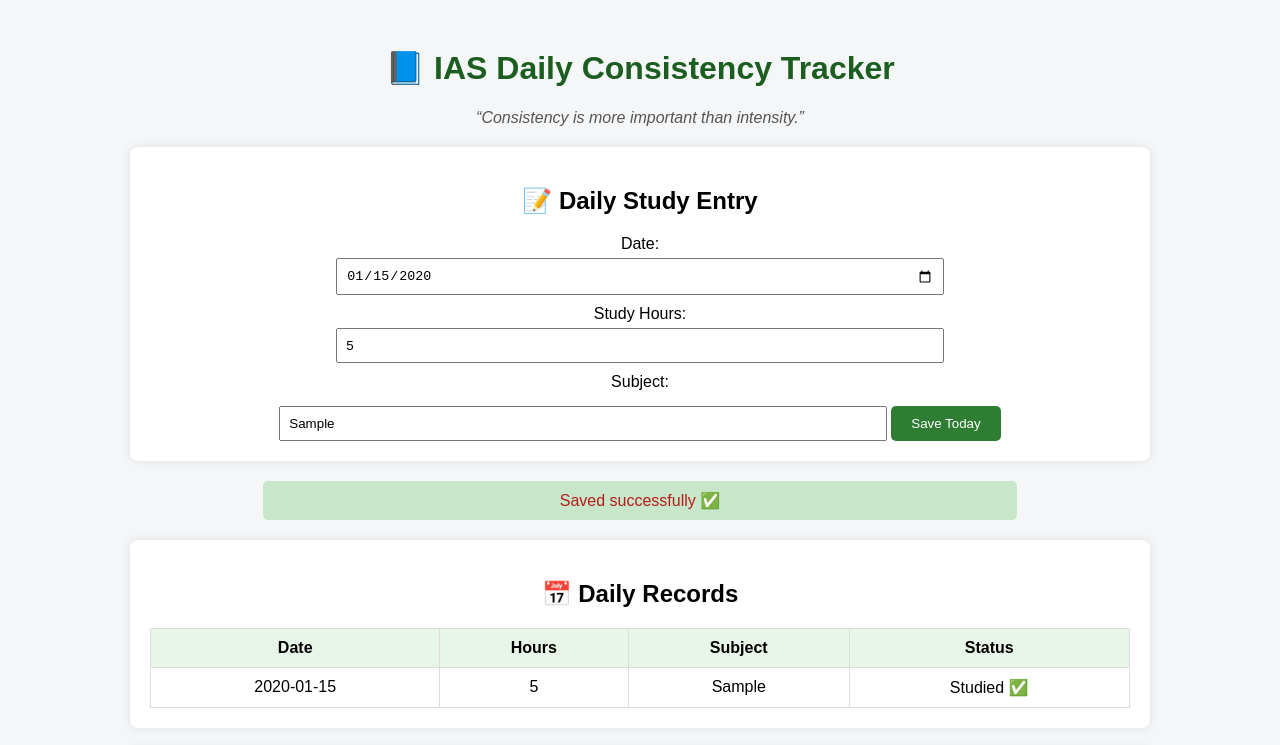
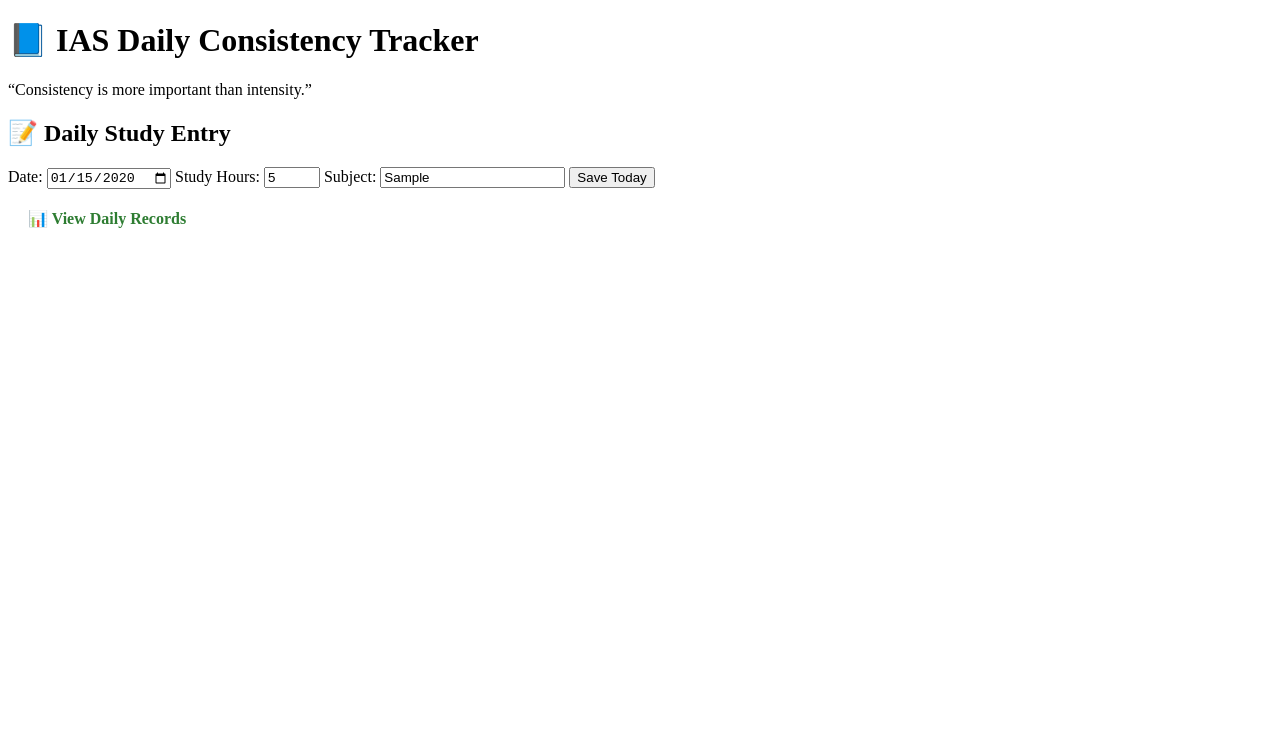
Before and after one commit to bhuvaneswari2007-ias/IAS-GOAL, a plain HTML site: page index.html in a window 1280 px wide. Both pictures are taken after typing "2020-01-15", "5", "Sample" into the empty fields and a click on the button "Save Today". Shown: the top 745 px of the page. Drawn offline with Linux system fonts and the light colour scheme.

Commit message:
modified records.html

```diff
--- a/index.html
+++ b/index.html
@@ -2,14 +2,14 @@
 <html lang="en">
 <head>
     <meta charset="UTF-8">
-    <title>IAS Daily Consistency Tracker</title>
+    <title>IAS Daily Study Entry</title>
     <link rel="stylesheet" href="style.css">
 </head>
 <body>
+
 <h1>📘 IAS Daily Consistency Tracker</h1>
 <p class="quote">“Consistency is more important than intensity.”</p>
 
-    <!-- Daily Entry Form -->
 <div class="card">
     <h2>📝 Daily Study Entry</h2>
 
@@ -25,29 +25,8 @@
     <button onclick="addEntry()">Save Today</button>
 </div>
 
-    <!-- Notification -->
-    <div id="alert" class="alert hidden"></div>
-
-    <!-- Progress Table -->
-    <div class="card">
-        <h2>📅 Daily Records</h2>
-        <table>
-            <thead>
-                <tr>
-                    <th>Date</th>
-                    <th>Hours</th>
-                    <th>Subject</th>
-                    <th>Status</th>
-                </tr>
-            </thead>
-            <tbody id="tableBody"></tbody>
-        </table>
-    </div>
-
-    <!-- Graph -->
-    <div class="card">
-        <h2>📊 Progress Graph</h2>
-        <canvas id="chart" width="400" height="200"></canvas>
+<div class="link-box">
+    <a href="records.html">📊 View Daily Records</a>
 </div>
 
 <script src="script.js"></script>
--- a/script.js
+++ b/script.js
@@ -1,9 +1,4 @@
 let data = JSON.parse(localStorage.getItem("iasData")) || [];
-
-const tableBody = document.getElementById("tableBody");
-const alertBox = document.getElementById("alert");
-const canvas = document.getElementById("chart");
-const ctx = canvas.getContext("2d");
 
 function addEntry() {
     const date = document.getElementById("date").value;
@@ -11,7 +6,7 @@ function addEntry() {
     const subject = document.getElementById("subject").value;
 
     if (!date) {
-        showAlert("⚠️ Please select a date");
+        alert("Please select date");
         return;
     }
 
@@ -20,55 +15,23 @@ function addEntry() {
     data.push({ date, hours, subject, status });
     localStorage.setItem("iasData", JSON.stringify(data));
 
-    showAlert("Saved successfully ✅", false);
-    renderTable();
-    drawGraph();
+    alert("Saved successfully ✅");
 }
 
-function renderTable() {
+function loadRecords() {
+    const tableBody = document.getElementById("tableBody");
+    if (!tableBody) return;
+
     tableBody.innerHTML = "";
     data.forEach(d => {
-        const row = `<tr>
+        tableBody.innerHTML += `
+        <tr>
             <td>${d.date}</td>
             <td>${d.hours}</td>
             <td>${d.subject}</td>
             <td>${d.status}</td>
         </tr>`;
-        tableBody.innerHTML += row;
     });
 }
 
-function showAlert(message, error = true) {
-    alertBox.textContent = message;
-    alertBox.classList.remove("hidden");
-    alertBox.style.background = error ? "#ffcccb" : "#c8e6c9";
-    setTimeout(() => alertBox.classList.add("hidden"), 3000);
-}
-
-// Simple graph
-function drawGraph() {
-    ctx.clearRect(0, 0, canvas.width, canvas.height);
-
-    const maxHours = 10;
-    const barWidth = 30;
-    const gap = 10;
-
-    data.forEach((d, i) => {
-        const height = (d.hours / maxHours) * 150;
-        ctx.fillStyle = d.hours === 0 ? "red" : "green";
-        ctx.fillRect(i * (barWidth + gap), 180 - height, barWidth, height);
-    });
-}
-
-// Missed day check
-(function checkToday() {
-    const today = new Date().toISOString().split("T")[0];
-    const found = data.find(d => d.date === today);
-
-    if (!found) {
-        showAlert("🚨 You have not logged today’s IAS study!");
-    }
-})();
-
-renderTable();
-drawGraph();
+loadRecords();
--- a/style.css
+++ b/style.css
@@ -1,76 +1,9 @@
-body {
-    font-family: Arial, sans-serif;
-    background: #f4f6f8;
-    padding: 20px;
-    text-align: center;
+.link-box {
+    margin: 20px;
 }
 
-h1 {
-    color: #1b5e20;
+.link-box a {
+    text-decoration: none;
+    color: #2e7d32;
+    font-weight: bold;
 }
-
-.quote {
-    font-style: italic;
-    color: #555;
-}
-
-.card {
-    background: white;
-    padding: 20px;
-    margin: 20px auto;
-    width: 80%;
-    border-radius: 8px;
-    box-shadow: 0 0 10px rgba(0,0,0,0.1);
-}
-
-label {
-    display: block;
-    margin-top: 10px;
-}
-
-input {
-    padding: 8px;
-    width: 60%;
-    margin-top: 5px;
-}
-
-button {
-    margin-top: 15px;
-    padding: 10px 20px;
-    background: #2e7d32;
-    color: white;
-    border: none;
-    cursor: pointer;
-    border-radius: 5px;
-}
-
-button:hover {
-    background: #1b5e20;
-}
-
-table {
-    width: 100%;
-    border-collapse: collapse;
-}
-
-th, td {
-    border: 1px solid #ddd;
-    padding: 10px;
-}
-
-th {
-    background: #e8f5e9;
-}
-
-.alert {
-    background: #ffcccb;
-    color: #b71c1c;
-    padding: 10px;
-    margin: 10px auto;
-    width: 60%;
-    border-radius: 5px;
-}
-
-.hidden {
-    display: none;
-}
```
Also changed, not shown: records.html (added). Lines whose indentation alone changed are shown as unchanged.
